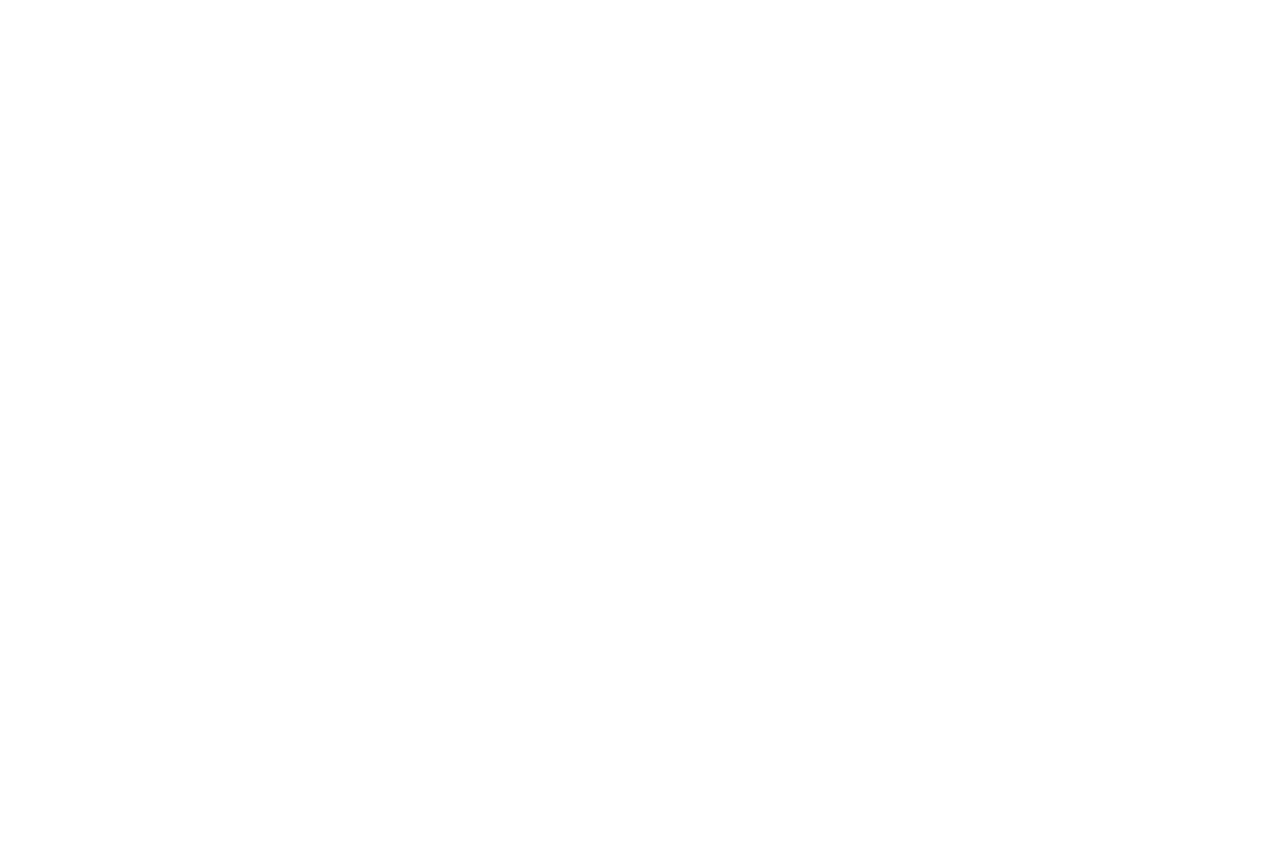
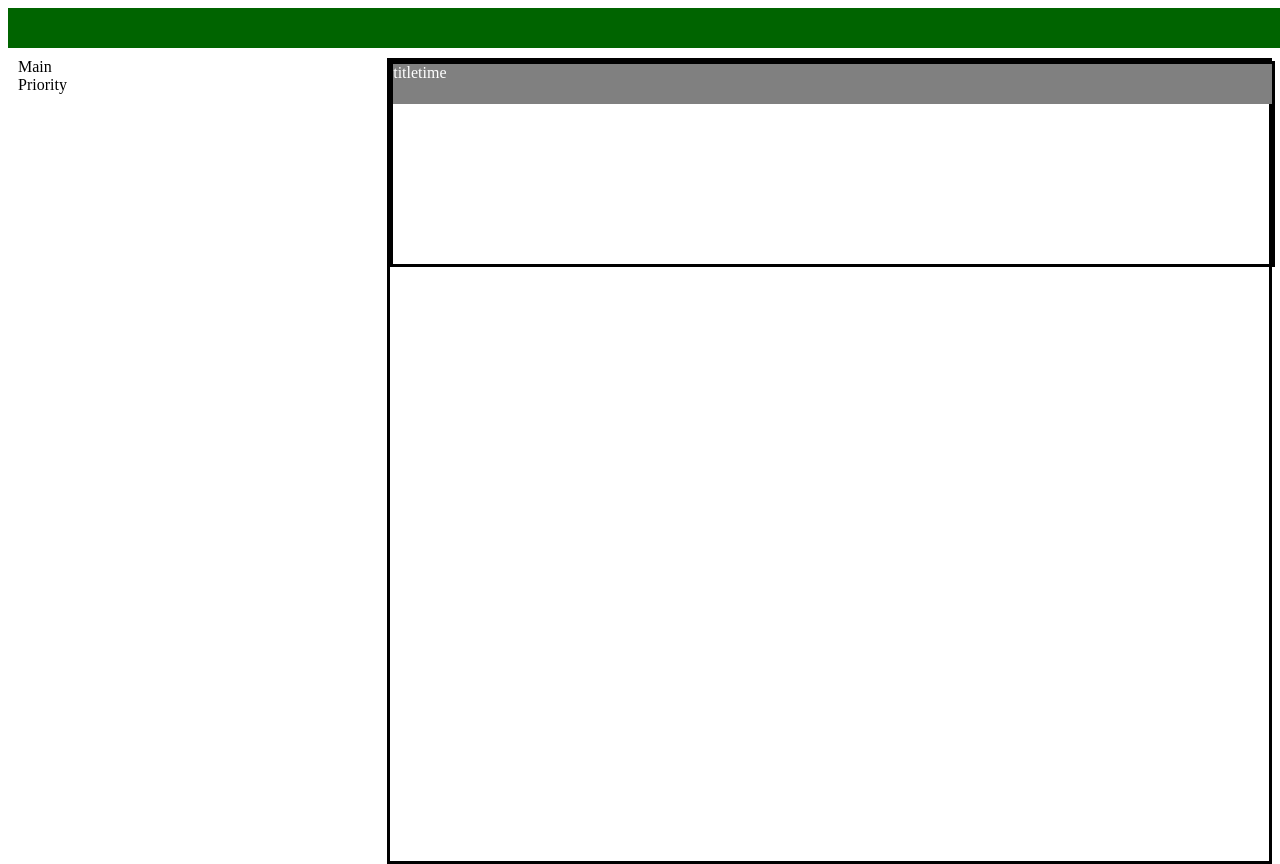
Before and after one commit to minotaur487/Todo-List, a website built with webpack: page dist/index.html in a window 1280 px wide. Before the commit the page ends 800 px from the top, so only its background shows below. Built offline with nearby package versions, Linux system fonts and the light colour scheme.

Commit message:
Implemented basic mechanisms that create and display todo list

```diff
--- /dev/null
+++ b/src/html.js
@@ -0,0 +1,79 @@
+import './style.css';
+import { Item } from './object.js'
+import { restoreLocal, storageAvailable } from './storage'
+
+function createCard(title, dueDate, body) {
+  const item = document.createElement('div');
+  const itemHeader = document.createElement('div');
+  const itemBody = document.createElement('div');
+
+  const itemTitle = document.createElement('span');
+  const itemDueDate = document.createElement('span');
+
+  itemTitle.textContent = title;
+  itemDueDate.textContent = dueDate;
+  itemBody.textContent = body;
+
+  // Attach styles
+  item.classList.toggle('item');
+  itemHeader.classList.toggle('item-header');
+  itemBody.classList.toggle('item-body');
+
+  itemHeader.appendChild(itemTitle);
+  itemHeader.appendChild(itemDueDate);
+  item.appendChild(itemHeader);
+  item.appendChild(itemBody);
+
+  return item;
+}
+
+function listView(htmlList, data) {
+  data.forEach((e) => {
+    card = createCard(e.title, e.dueDate, e.body);
+    htmlList.appendChild(card);
+  })
+
+  return htmlList;
+}
+
+function appendItemList(data) {
+  const itemList = document.querySelector('.item-list');
+  const newItem = createCard(data.title, data.dueDate, data.body);
+  itemList.appendChild(newItem);
+}
+
+function initPage(list) {
+  const container = document.createElement('div');
+  const navigator = document.createElement('div');
+  const header = document.createElement('header');
+  const main = document.createElement('a');
+  const priority = document.createElement('a');
+
+  let itemList = document.createElement('div');
+  itemList.classList.toggle('item-list');
+
+  container.classList.toggle('interface');
+  navigator.classList.toggle('navigator');
+  main.textContent = 'Main';
+  priority.textContent= 'Priority';
+
+  // Build interface
+  if (storageAvailable('localStorage')) {
+    const data = restoreLocal(list);
+    itemList = listView(itemList, data.list);
+  }
+
+  navigator.appendChild(main);
+  navigator.appendChild(priority);
+  container.appendChild(navigator);
+  container.appendChild(itemList);
+
+  // Attach interface to html
+  document.body.appendChild(header);
+  document.body.appendChild(container);
+}
+
+export {
+  initPage,
+  appendItemList
+}
--- a/src/index.js
+++ b/src/index.js
@@ -0,0 +1,7 @@
+import { initPage, appendItemList } from "./html";
+import { ItemList, Item } from "./object";
+
+const itemList = ItemList();
+initPage(itemList);
+const newItem = Item('title', 'time', 'priori');
+appendItemList(newItem);
--- /dev/null
+++ b/src/object.js
@@ -0,0 +1,33 @@
+function Item(title, dueDate, priority) {
+  const props = {
+    title,
+    description: '',
+    dueDate,
+    priority    // implement a priority queue to sort this
+  }
+
+  const setDescription = (text) => description = text;
+  const setTitle = (text) => title = text;
+  return Object.assign(props, setDescription, setTitle);
+}
+
+function ItemList() {
+  let list = [];
+
+  const addItem = (item) => list.push(item);
+  const clearItems = () => {
+    localStorage.clear();
+    list = [];
+  }
+
+  return { list, addItem, clearItems };
+}
+
+function listModel() {
+
+}
+
+export {
+  Item,
+  ItemList
+}
--- /dev/null
+++ b/src/storage.js
@@ -0,0 +1,49 @@
+import { Item, ItemList } from './object.js'
+
+function storageAvailable(type) {
+    var storage;
+    try {
+        storage = window[type];
+        var x = '__storage_test__';
+        storage.setItem(x, x);
+        storage.removeItem(x);
+        return true;
+    }
+    catch(e) {
+        return e instanceof DOMException && (
+            // everything except Firefox
+            e.code === 22 ||
+            // Firefox
+            e.code === 1014 ||
+            // test name field too, because code might not be present
+            // everything except Firefox
+            e.name === 'QuotaExceededError' ||
+            // Firefox
+            e.name === 'NS_ERROR_DOM_QUOTA_REACHED') &&
+            // acknowledge QuotaExceededError only if there's something already stored
+            (storage && storage.length !== 0);
+    }
+}
+
+const JSONtoItem = (item) => {
+    return Item(item.title, item.dueDate, item.priority);
+}
+
+function saveLocal(listOfItems) {
+    localStorage.setItem('listOfItems', listOfItems);
+}
+
+function restoreLocal(itemList) {
+    const listOfItems = JSON.parse(localStorage.getItem('listOfItems'));
+    if (listOfItems) {
+        itemList.list = listOfItems.map(JSONtoItem);
+    }
+
+    return itemList;
+}
+
+export {
+    saveLocal,
+    restoreLocal,
+    storageAvailable
+}
--- /dev/null
+++ b/src/style.css
@@ -0,0 +1,48 @@
+a {
+    padding-left: 10px;
+}
+
+.item-list {
+    border-style: solid;
+    height: 100%;
+}
+
+header {
+    width: 100%;
+    height: 40px;
+    background-color: darkgreen;
+    position: fixed;
+}
+
+.interface {
+    display: grid;
+    grid-template-columns: 0.3fr 0.7fr;
+    position: relative;
+    top: 50px;
+    height: 100vh;
+}
+
+.navigator {
+    display: flex;
+    flex-direction: column;
+    height: 100%;
+}
+
+.item {
+    width: 100%;
+    height: 200px;
+    border-style: solid;
+}
+
+.item-header {
+    width: 100%;
+    height: 20%;
+    background-color: gray;
+    color: white;
+}
+
+.item-body {
+    width: 100%;
+    height: 80%;
+    color: black;
+}
--- a/webpack.config.js
+++ b/webpack.config.js
@@ -17,4 +17,12 @@ module.exports = {
     filename: 'main.js',
     path: path.resolve(__dirname, 'dist'),
   },
+  module: {
+    rules: [
+      {
+        test: /\.css$/i,
+        use: ['style-loader', 'css-loader'],
+      },
+    ],
+  },
 };
```
Also changed, not shown: package.json (+7 -2 lines), dist/index.html, dist/main.js, 1 other file.
